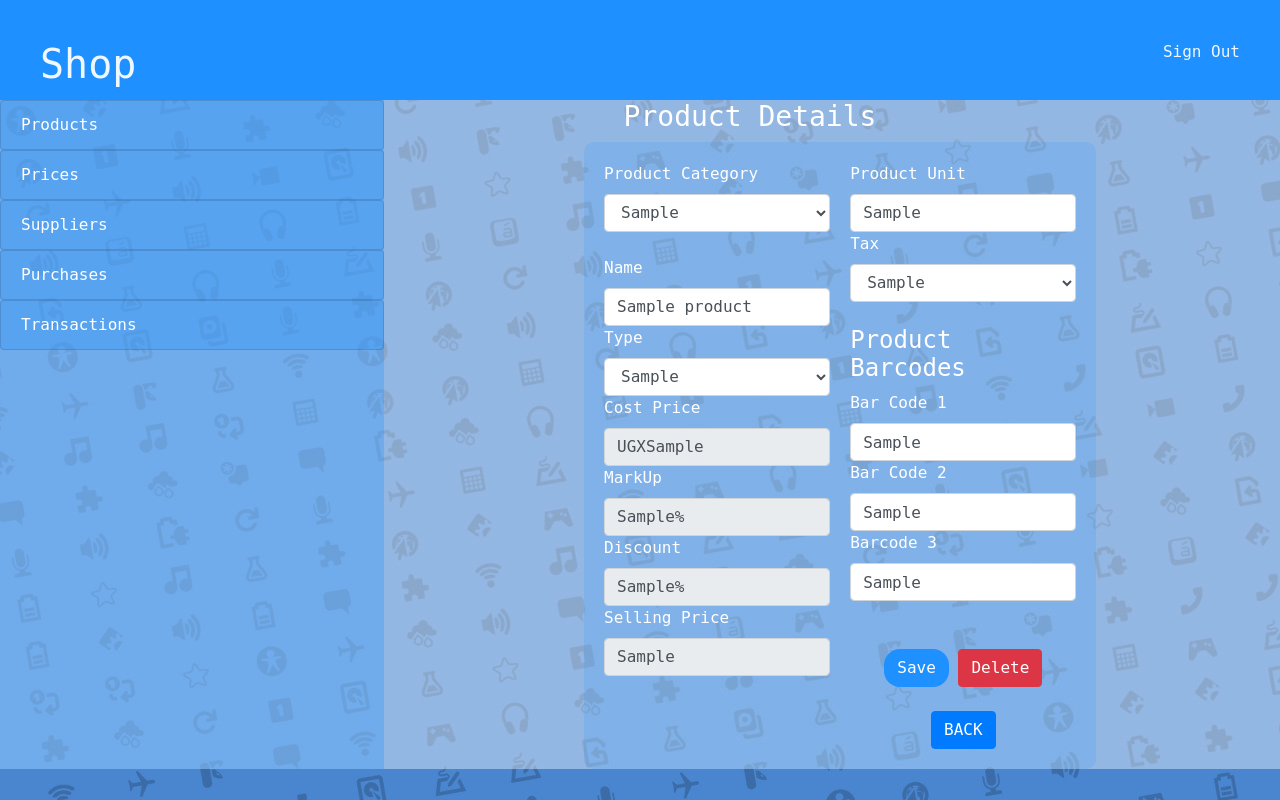
After one commit to jod35/Shopt, a Flask app: page /shop/products/manage/1 in a window 1280 px wide. The commit adds this page. Run offline with Flask 2, Linux system fonts and the light colour scheme; tables that the repository leaves empty hold one stand-in row (values such as "Sample post"); one stand-in notice (Sample message) is shown; some libraries are stand-ins or nearby versions.

Commit message:
update route for products

```diff
--- a/shop/models.py
+++ b/shop/models.py
@@ -29,6 +29,7 @@ class Product(db.Model):
     discount=db.Column(db.Text,nullable=False)
     selling_price=db.Column(db.Text,nullable=False)
     stock=db.Column(db.Text,nullable=False)
+    unit=db.Column(db.Text)
     tax=db.Column(db.String(255),nullable=False)
     code1=db.Column(db.String(255),nullable=False)
     code2=db.Column(db.String(255),nullable=False)
--- a/shop/templates/dashboard.html
+++ b/shop/templates/dashboard.html
@@ -28,6 +28,17 @@
             </div>
         </div>
         <div class="dashboard-body">
+            {%with messages=get_flashed_messages()%}
+            {% if mesages %}
+            {% for message in messages %}
+                <center>
+                    <div class="flash-message">
+                        {{ message }}
+                    </div>
+                </center>
+            {% endfor %}
+            {% endif %}
+            {%endwith%}
             {% block content %}
 
             {% endblock content %}
--- a/shop/templates/manageproducts.html
+++ b/shop/templates/manageproducts.html
@@ -31,7 +31,7 @@
                 <td>{{res.selling_price}}</td>
                 <td>{{res.markup}}%</td>
                 <td>{{res.stock}}</td>
-                <td><a href="" class="btn mybtn">Manage</a></td>
+                <td><a href="/shop/products/manage/{{res.id}}" class="btn mybtn">Manage</a></td>
 
         </tbody>
        {% endfor %}
--- /dev/null
+++ b/shop/templates/prodinfo.html
@@ -0,0 +1,102 @@
+{% extends 'dashboard.html' %}
+{% block content %}
+       <form action="/shop/products/manage/{{product.id}}" method="post">
+            {%with messages=get_flashed_messages()%}
+                {% if mesages %}
+                {% for message in messages %}
+                    <center>
+                        <div class="flash-message">
+                            {{ message }}
+                        </div>
+                    </center>
+                {% endfor %}
+                {% endif %}
+                {%endwith%}
+                <center><h3 style="color: white;">Product Details</h3></center>
+         <div class="pform">
+
+             <div class="first">
+            <label for="type">Product Category</label>
+            <select name="category" id="category" class="form-control" >
+                <option value="">{{product.category}}</option>
+                <option >Product Category</option>
+                <option value="Food">Food</option>
+                <option value="Toiletries">Toiletries</option>
+                <option value="Laundry">Laundry</option>
+                <option value="Bakery">Bakery</option>
+                <option value="Jewelery">Jewelery</option>
+                <option value="Mechanics">Mechanics</option>
+                <option value="Compting">Computing</option>
+                <option value="Phones">Phones & Accesories</option>
+                <option value="Housing">Housing</option>
+                <option value="Clothing">Clothing</option>
+                <option value="Medical">Medical</option>
+            </select>
+            <br>
+            <label for="name">Name</label>
+            <input type="text" name="name" id="name" class="form-control" required placeholder="Product Name" value="{{product.name}}">
+            <label for="type">Type</label>
+
+            <select name="comm_type" id="comm_type" class="form-control" >
+
+                <option >{{product.comm_type}}</option>
+                <option value="Local">Local</option>
+                <option value="Foreign">Foreign</option>
+            </select>
+
+            <label for="cost_price">Cost Price</label>
+            <input type="text" name="cost_price" id="cost_price" required class="form-control" value="UGX{{product.cost_price}}" readonly>
+
+            <label for="markup">MarkUp</label>
+            <input type="text" name="markup" id="markup" required class="form-control" value="{{product.markup}}%" readonly>
+
+            <label for="discount">Discount</label>
+            <input type="text" name="discount" id="discount" required class="form-control" value="{{product.discount}}%" readonly>
+
+            <label for="password">Selling Price</label>
+            <input type="text" name="stock" id="stock" class="form-control" readonly value="{{product.selling_price}}" readonly>
+            <br>
+
+
+
+             </div>
+             <!-- flexed form -->
+             <div class="second">
+                <div class="first">
+                <label for="unit">Product Unit</label>
+                <input type="text" name="unit" id="unit" class="form-control" value="{{product.unit}}" >
+                <label for="tax">Tax</label>
+                <select name="tax" id="tax" class="form-control" required>
+                    <option >{{product.tax}}</option>
+                    <option value="Local">Tax</option>
+                    <option value="Imported">VAT_18%</option>
+                </select>
+               <br>
+               <h4>Product Barcodes</h4>
+               <label for="name">Bar Code 1</label>
+               <input type="text" name="code1" id="code1" required class="form-control" value="{{product.code1}}">
+
+               <label for="name">Bar Code 2</label>
+               <input type="text" name="code2" id="code2"  required class="form-control" value="{{product.code2}}">
+
+               <label for="name">Barcode 3</label>
+               <input type="text" name="code3" id="code3" required class="form-control" value="{{product.code3}}">
+               <br><br>
+               <center>
+                   <input type="submit" value="Save" class=" mybtn btn">
+                   <a href="" class="btn btn-danger">Delete </a>
+                   <br>
+                   <br>
+                   <a href="{{url_for('manage_products')}}" class="btn btn-primary">BACK</a>
+              </center>
+
+
+
+            </div>
+             </div>
+         </div>
+
+
+
+        </form>
+{% endblock content %}
--- a/shop/views.py
+++ b/shop/views.py
@@ -122,6 +122,23 @@ def add_supplier():
 @app.route('/shop/products/manage',methods=['GET', 'POST'])
 def manage_products():
    search=request.form.get('search')
-   results=Product.query.filter(Product.name.contains(search)).all()
+   results=Product.query.filter_by(name=search)
 
    return render_template('manageproducts.html',results=results)
+
+@app.route('/shop/products/manage/<int:id>',methods=['GET', 'POST'])
+def manage_product(id):
+   product=Product.query.get_or_404(id)
+   if request.method == 'POST':
+      product.name=request.form.get('name')
+      product.category=request.form.get('category')
+      product.comm_type=request.form.get('comm_type')
+      product.unit=request.form.get('unit')
+      product.code1=request.form.get('code1')
+      product.code2=request.form.get('code2')
+      product.cod3=request.form.get('code3')
+
+      db.session.commit()
+      flash("Details Updated Suceesfully")
+      return redirect(url_for('products_page'))
+   return render_template('prodinfo.html',product=product)
```
Also changed, not shown: migrations/versions/0acd9ad0b7c8_initial_migration.py (deleted, +0 -37 lines), migrations/versions/f7c7787d5b1a_created_the_database_afresh.py (added, +72 -0 lines), shop/templates/addsupplier.html (+2 -12 lines).
